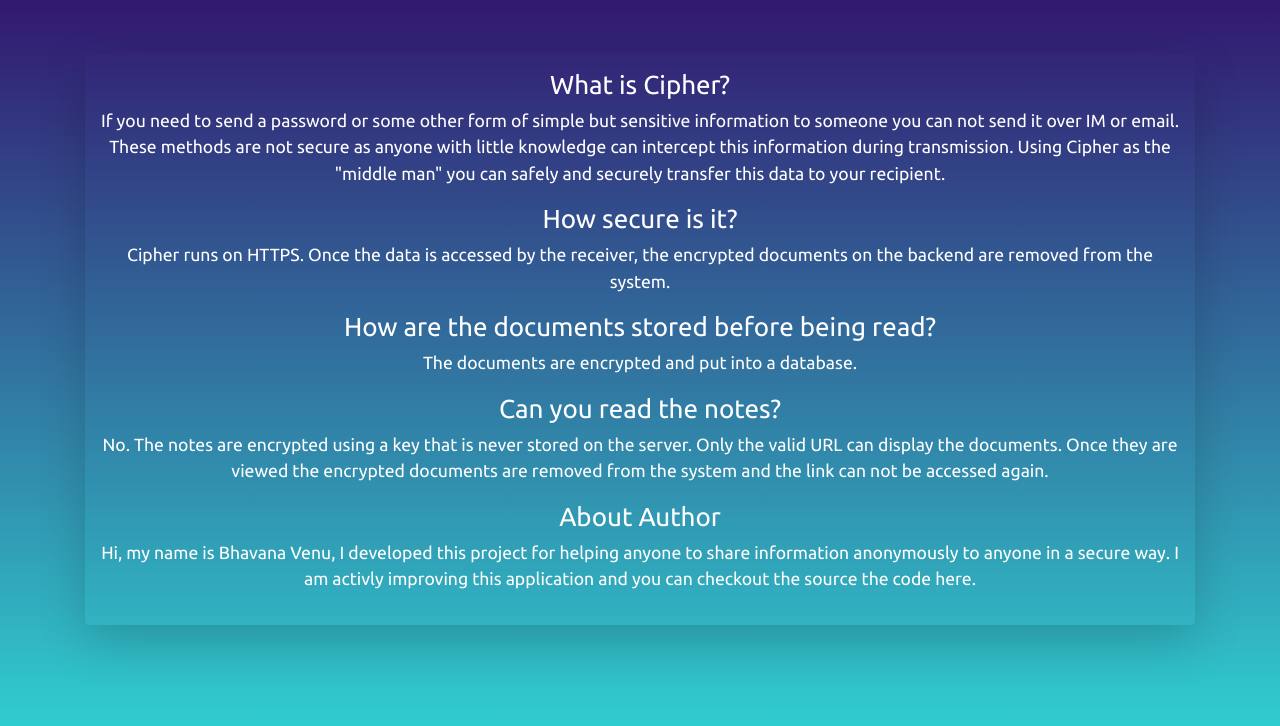
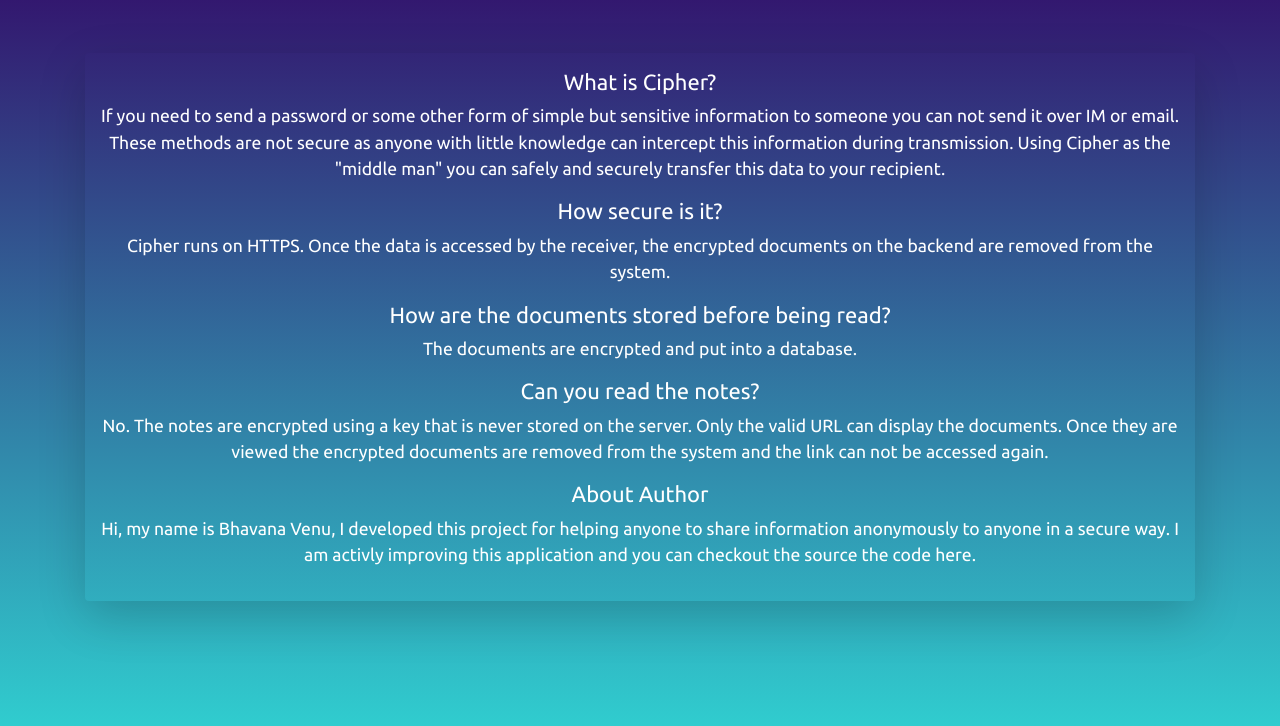
Before and after one commit to bhavanavenu/Final-project, a React app in the folder client/: page /faq in a window 1280 px wide. Shown: the part 64-790 px from the top of the page. Built offline with nearby package versions, Linux system fonts and the light colour scheme.

```diff
--- a/client/src/components/pages/Faq.css
+++ b/client/src/components/pages/Faq.css
@@ -8,6 +8,7 @@
   text-align: center;
   color: white;
   font-size: 1.1em;
+
   /* position: fixed; */
   /* padding-top: 105px; */
 }
--- a/client/src/components/pages/Faq.js
+++ b/client/src/components/pages/Faq.js
@@ -8,7 +8,7 @@
     return (
       <div className="container ">
         <div className="faq align-middle mt-5 shadow-lg p-3 rounded">
-          <h2 style={{ fontSize: 26 }}>What is Cipher?</h2>
+          <h2 style={{ fontSize: 22 }}>What is Cipher?</h2>
 
           <p>
             If you need to send a password or some other form of simple but
@@ -19,17 +19,17 @@
             your recipient.
           </p>
 
-          <h2 style={{ fontSize: 26 }}>How secure is it?</h2>
+          <h2 style={{ fontSize: 22 }}>How secure is it?</h2>
           <p>
             Cipher runs on HTTPS. Once the data is accessed by the receiver, the
             encrypted documents on the backend are removed from the system.
           </p>
 
-          <h2 style={{ fontSize: 26 }}>
+          <h2 style={{ fontSize: 22 }}>
             How are the documents stored before being read?
           </h2>
           <p>The documents are encrypted and put into a database.</p>
-          <h2 style={{ fontSize: 26 }}>Can you read the notes?</h2>
+          <h2 style={{ fontSize: 22 }}>Can you read the notes?</h2>
           <p>
             No. The notes are encrypted using a key that is never stored on the
             server. Only the valid URL can display the documents. Once they are
@@ -37,13 +37,13 @@
             link can not be accessed again.
           </p>
 
-          <h2 style={{ fontSize: 26 }}>About Author</h2>
+          <h2 style={{ fontSize: 22 }}>About Author</h2>
           <p>
             Hi, my name is Bhavana Venu, I developed this project for helping
             anyone to share information anonymously to anyone in a secure way. I
             am activly improving this application and you can checkout the
             source the code{" "}
-            <a href="https://github.com/bhavanavenu/Final-project">here</a>.
+            <a href="https://github.com/bhavanavenu/cipher">here</a>.
           </p>
         </div>
       </div>
```
Also changed, not shown: client/public/favicon.ico.
